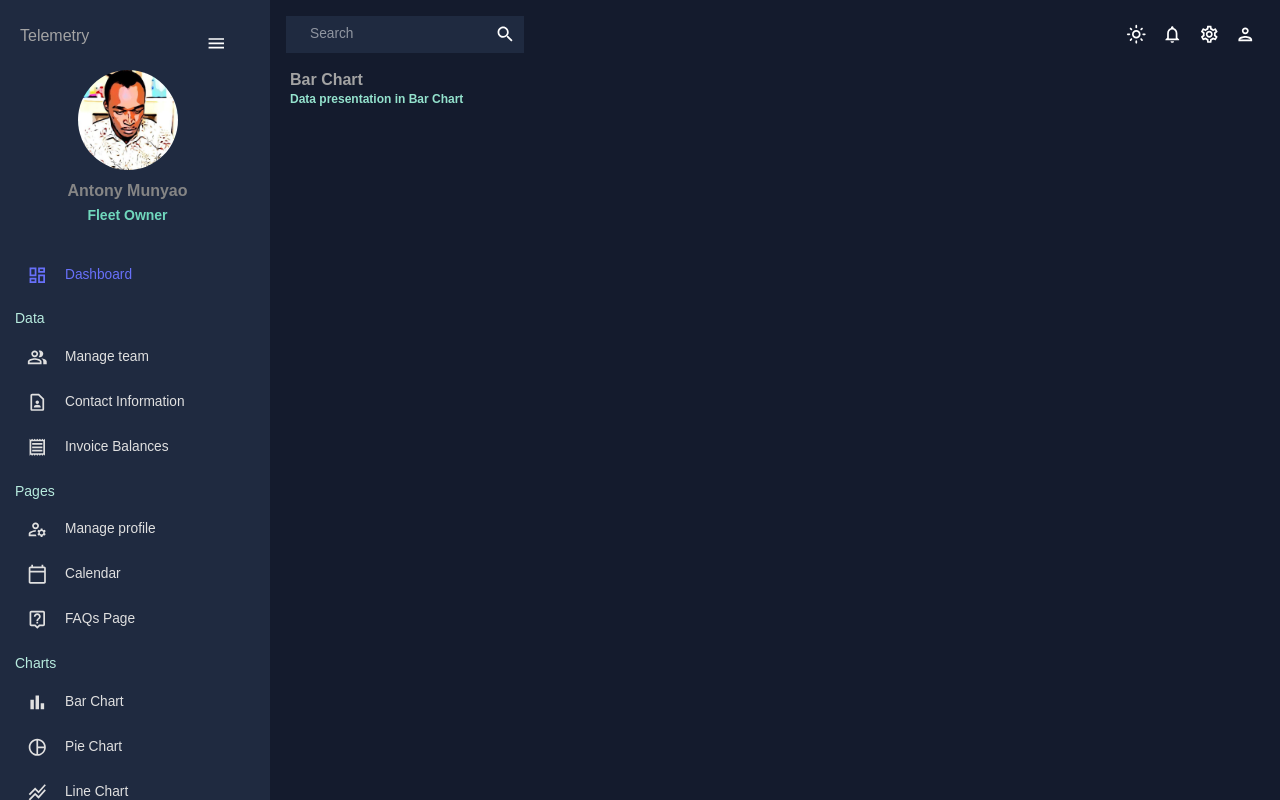
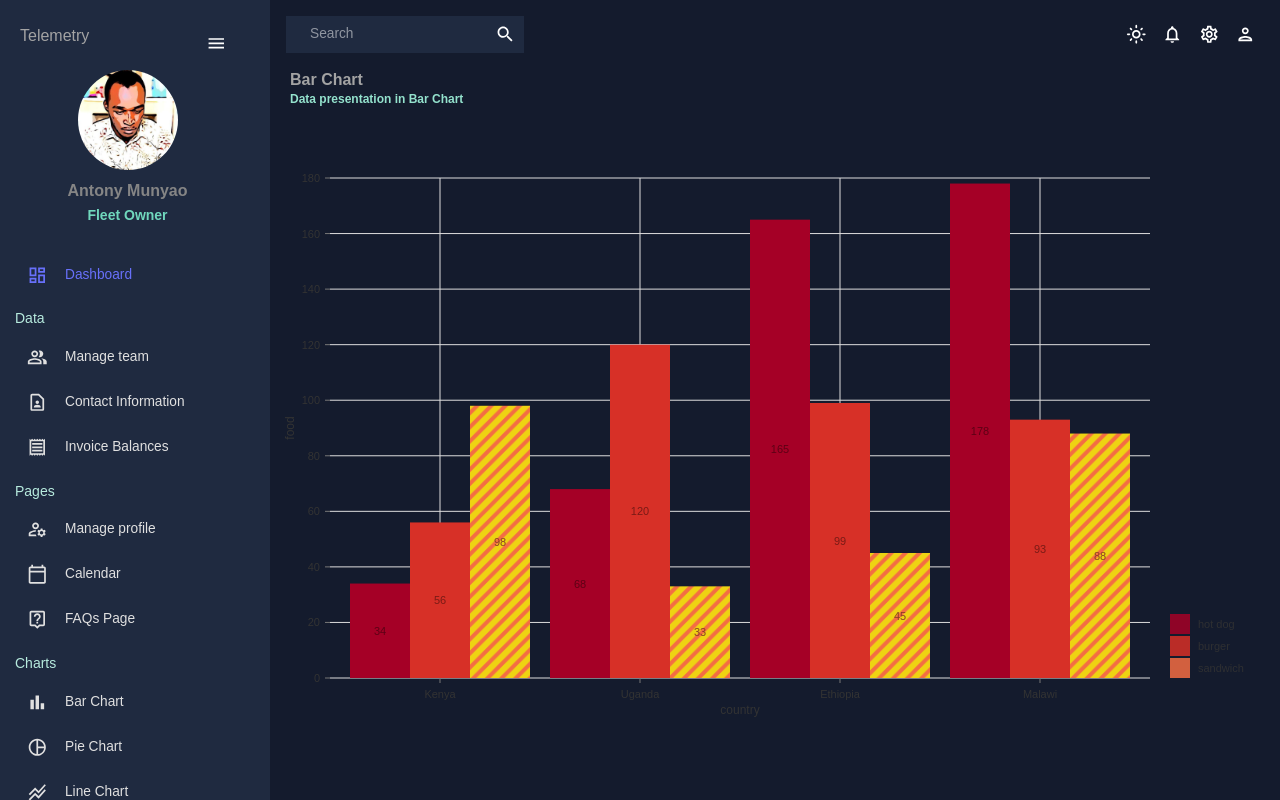
Before and after one commit to muathime/react-dashboard-mui, a React (Create React App) app: page /bar in a window 1280 px wide. Built offline with nearby package versions, Linux system fonts and the light colour scheme.

Commit message:
nivo barchart

```diff
--- /dev/null
+++ b/src/components/BarChart.jsx
@@ -0,0 +1,139 @@
+import { ResponsiveBar } from "@nivo/bar";
+import React from "react";
+
+function BarChart() {
+  const data = [
+    {
+      country: "Kenya",
+      "hot dog": 34,
+      burger: 56,
+      sandwich: 98,
+    },
+    {
+      country: "Uganda",
+      "hot dog": 68,
+      burger: 120,
+      sandwich: 33,
+    },
+    {
+      country: "Ethiopia",
+      "hot dog": 165,
+      burger: 99,
+      sandwich: 45,
+    },
+    {
+      country: "Malawi",
+      "hot dog": 178,
+      burger: 93,
+      sandwich: 88,
+    },
+  ];
+
+  return (
+    <ResponsiveBar
+      data={data}
+      keys={["hot dog", "burger", "sandwich"]}
+      indexBy="country"
+      margin={{ top: 50, right: 130, bottom: 50, left: 60 }}
+      minValue={0}
+      groupMode="grouped"
+      valueScale={{ type: "linear" }}
+      indexScale={{ type: "band", round: true }}
+      colors={{ scheme: "red_yellow_green" }}
+      defs={[
+        {
+          id: "dots",
+          type: "patternDots",
+          background: "inherit",
+          color: "#38bcb2",
+          size: 4,
+          padding: 1,
+          stagger: true,
+        },
+        {
+          id: "lines",
+          type: "patternLines",
+          background: "inherit",
+          color: "#eed312",
+          rotation: -45,
+          lineWidth: 6,
+          spacing: 10,
+        },
+      ]}
+      fill={[
+        {
+          match: {
+            id: "fries",
+          },
+          id: "dots",
+        },
+        {
+          match: {
+            id: "sandwich",
+          },
+          id: "lines",
+        },
+      ]}
+      borderColor={{
+        from: "color",
+        modifiers: [["darker", "1.6"]],
+      }}
+      axisTop={null}
+      axisRight={null}
+      axisBottom={{
+        tickSize: 5,
+        tickPadding: 5,
+        tickRotation: 0,
+        legend: "country",
+        legendPosition: "middle",
+        legendOffset: 32,
+      }}
+      axisLeft={{
+        tickSize: 5,
+        tickPadding: 5,
+        tickRotation: 0,
+        legend: "food",
+        legendPosition: "middle",
+        legendOffset: -40,
+      }}
+      enableGridX={true}
+      labelSkipWidth={12}
+      labelSkipHeight={12}
+      labelTextColor={{
+        from: "color",
+        modifiers: [["darker", 1.6]],
+      }}
+      legends={[
+        {
+          dataFrom: "keys",
+          anchor: "bottom-right",
+          direction: "column",
+          justify: false,
+          translateX: 120,
+          translateY: 0,
+          itemsSpacing: 2,
+          itemWidth: 100,
+          itemHeight: 20,
+          itemDirection: "left-to-right",
+          itemOpacity: 0.85,
+          symbolSize: 20,
+          effects: [
+            {
+              on: "hover",
+              style: {
+                itemOpacity: 1,
+              },
+            },
+          ],
+        },
+      ]}
+      role="application"
+      ariaLabel="Fast Food Consumption by Country"
+      barAriaLabel={function (e) {
+        return e.id + ": " + e.formattedValue + " in country: " + e.indexValue;
+      }}
+    />
+  );
+}
+
+export default BarChart;
--- a/src/scenes/Bar.jsx
+++ b/src/scenes/Bar.jsx
@@ -1,10 +1,17 @@
+import { Box } from '@mui/material';
 import React from 'react'
+import BarChart from '../components/BarChart';
 import Header from '../components/Header'
 
 function Bar() {
   return (
-    <Header title={"Bar Chart"} subtitle={"Data presentation in Bar Chart"} />
-  )
+    <Box>
+      <Header title={"Bar Chart"} subtitle={"Data presentation in Bar Chart"} />
+      <Box height={"75vh"}>
+        <BarChart />
+      </Box>
+    </Box>
+  );
 }
 
 export default Bar
```
